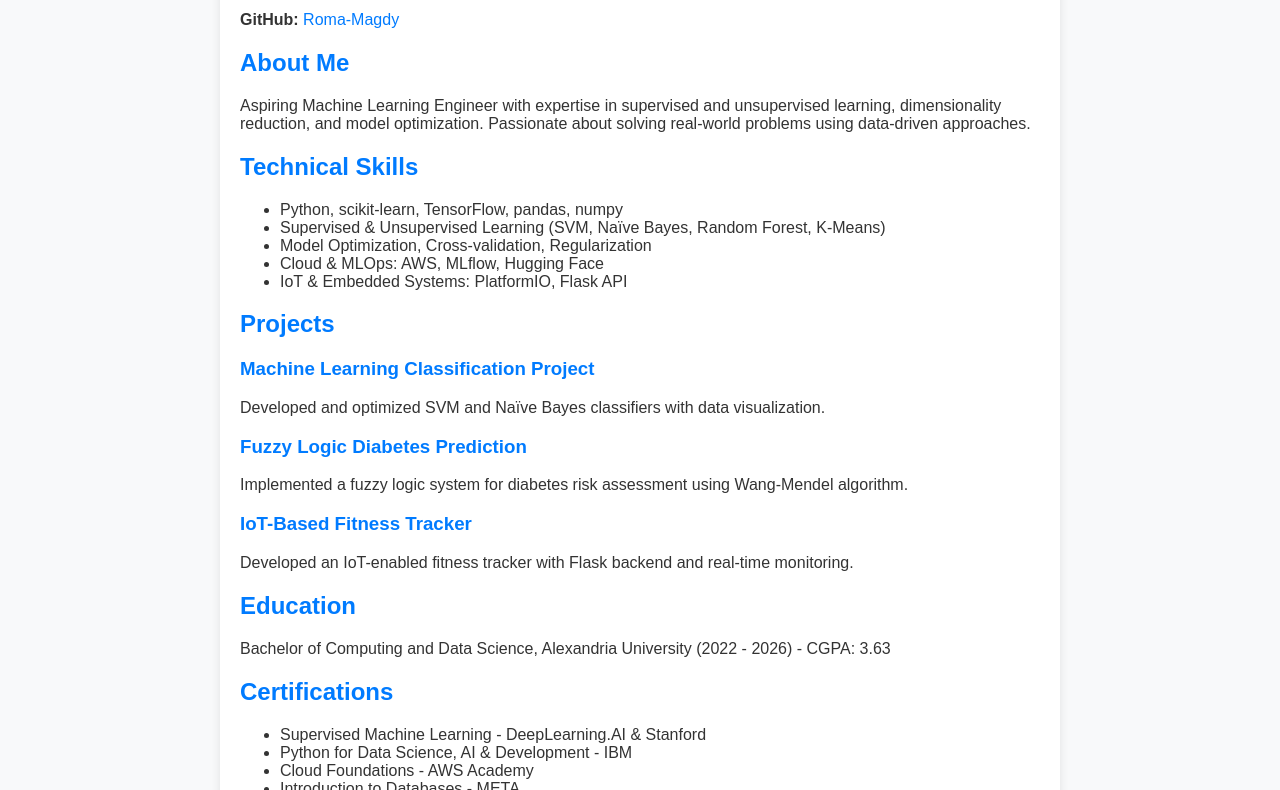
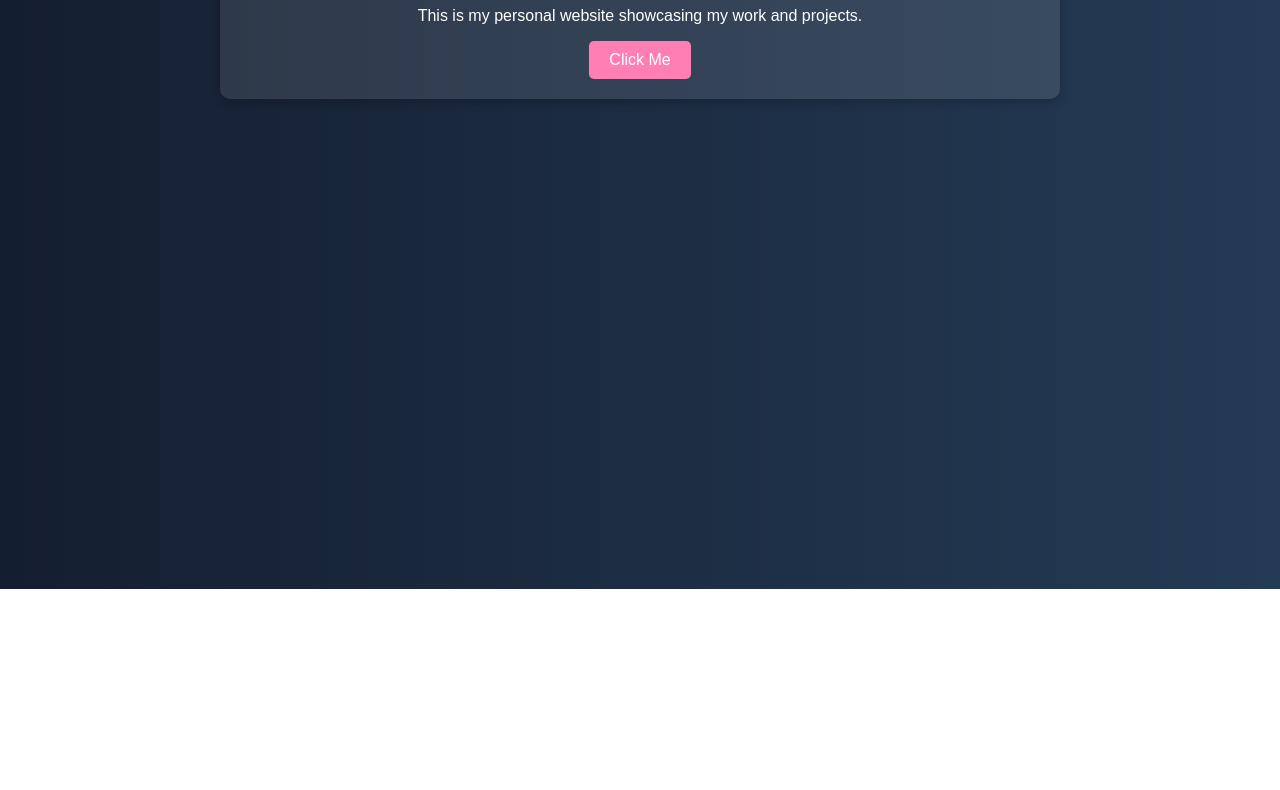
Before and after one commit to Roma-Magdy/portfolio-website, a plain HTML site: page index.html in a window 1280 px wide. Shown: the part 211-1001 px from the top of the page. After the commit the page ends 800 px from the top, so only its background shows below. Drawn offline with Linux system fonts and the light colour scheme.

Commit message:
added some css

```diff
--- a/index.html
+++ b/index.html
@@ -3,55 +3,71 @@
 <head>
     <meta charset="UTF-8">
     <meta name="viewport" content="width=device-width, initial-scale=1.0">
-    <title>Roma Magdy - Machine Learning Portfolio</title>
+    <title>My Portfolio</title>
     <style>
-        body { font-family: Arial, sans-serif; margin: 0; padding: 20px; background-color: #f8f9fa; color: #333; }
-        .container { max-width: 800px; margin: auto; background: #fff; padding: 20px; border-radius: 8px; box-shadow: 0px 0px 10px rgba(0, 0, 0, 0.1); }
-        h1, h2 { color: #007bff; }
-        a { color: #007bff; text-decoration: none; }
-        a:hover { text-decoration: underline; }
+        body {
+            font-family: Arial, sans-serif;
+            margin: 0;
+            padding: 0;
+            background: linear-gradient(to right, #141e30, #243b55);
+            color: white;
+            text-align: center;
+            animation: fadeIn 1s ease-in;
+        }
+
+        header {
+            padding: 20px;
+            background: rgba(0, 0, 0, 0.5);
+            font-size: 24px;
+            font-weight: bold;
+            box-shadow: 0 4px 6px rgba(0, 0, 0, 0.1);
+        }
+
+        .container {
+            max-width: 800px;
+            margin: 50px auto;
+            padding: 20px;
+            background: rgba(255, 255, 255, 0.1);
+            border-radius: 10px;
+            box-shadow: 0 4px 10px rgba(0, 0, 0, 0.2);
+            transition: transform 0.3s ease-in-out;
+        }
+
+        .container:hover {
+            transform: scale(1.05);
+        }
+
+        button {
+            background: #ff7eb3;
+            color: white;
+            padding: 10px 20px;
+            border: none;
+            border-radius: 5px;
+            font-size: 16px;
+            cursor: pointer;
+            transition: background 0.3s ease-in-out;
+        }
+
+        button:hover {
+            background: #ff4e91;
+        }
+
+        @keyframes fadeIn {
+            from {
+                opacity: 0;
+            }
+            to {
+                opacity: 1;
+            }
+        }
     </style>
 </head>
 <body>
+    <header>My Portfolio</header>
     <div class="container">
-        <h1>Roma Magdy</h1>
-        <p><strong>Email:</strong> <a href="mailto:romamagdy3642@gmail.com">romamagdy3642@gmail.com</a></p>
-        <p><strong>Phone:</strong> +20 1202892031</p>
-        <p><strong>LinkedIn:</strong> <a href="https://www.linkedin.com/in/roma-magdy-31736229b">roma-magdy-31736229b</a></p>
-        <p><strong>GitHub:</strong> <a href="https://github.com/Roma-Magdy">Roma-Magdy</a></p>
-
-        <h2>About Me</h2>
-        <p>Aspiring Machine Learning Engineer with expertise in supervised and unsupervised learning, dimensionality reduction, and model optimization. Passionate about solving real-world problems using data-driven approaches.</p>
-
-        <h2>Technical Skills</h2>
-        <ul>
-            <li>Python, scikit-learn, TensorFlow, pandas, numpy</li>
-            <li>Supervised & Unsupervised Learning (SVM, Naïve Bayes, Random Forest, K-Means)</li>
-            <li>Model Optimization, Cross-validation, Regularization</li>
-            <li>Cloud & MLOps: AWS, MLflow, Hugging Face</li>
-            <li>IoT & Embedded Systems: PlatformIO, Flask API</li>
-        </ul>
-
-        <h2>Projects</h2>
-        <h3><a href="https://colab.research.google.com/drive/1douOr-SMnmBM8-NtF4nvH4EOZun4m-Py?usp=sharing">Machine Learning Classification Project</a></h3>
-        <p>Developed and optimized SVM and Naïve Bayes classifiers with data visualization.</p>
-
-        <h3><a href="https://github.com/Roma-Magdy/Fuzzy">Fuzzy Logic Diabetes Prediction</a></h3>
-        <p>Implemented a fuzzy logic system for diabetes risk assessment using Wang-Mendel algorithm.</p>
-
-        <h3><a href="https://github.com/MarinaaMaged/IoT-Project">IoT-Based Fitness Tracker</a></h3>
-        <p>Developed an IoT-enabled fitness tracker with Flask backend and real-time monitoring.</p>
-
-        <h2>Education</h2>
-        <p>Bachelor of Computing and Data Science, Alexandria University (2022 - 2026) - CGPA: 3.63</p>
-
-        <h2>Certifications</h2>
-        <ul>
-            <li>Supervised Machine Learning - DeepLearning.AI & Stanford</li>
-            <li>Python for Data Science, AI & Development - IBM</li>
-            <li>Cloud Foundations - AWS Academy</li>
-            <li>Introduction to Databases - META</li>
-        </ul>
+        <h1>Welcome to My Portfolio</h1>
+        <p>This is my personal website showcasing my work and projects.</p>
+        <button onclick="alert('Thanks for visiting!')">Click Me</button>
     </div>
 </body>
 </html>
```
